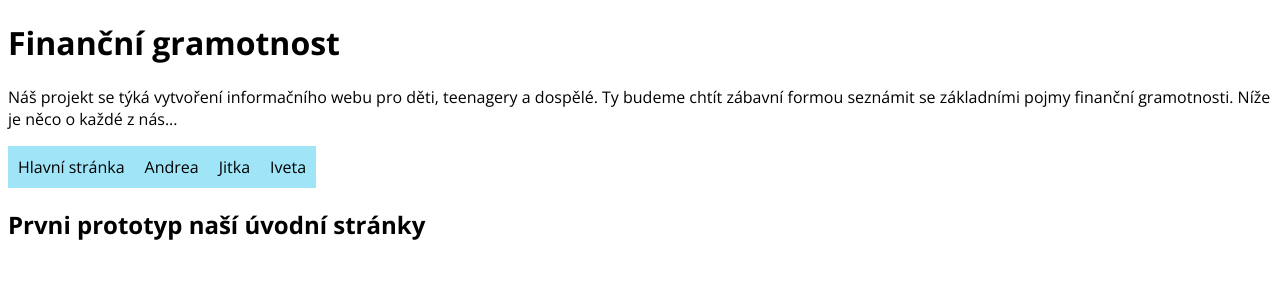
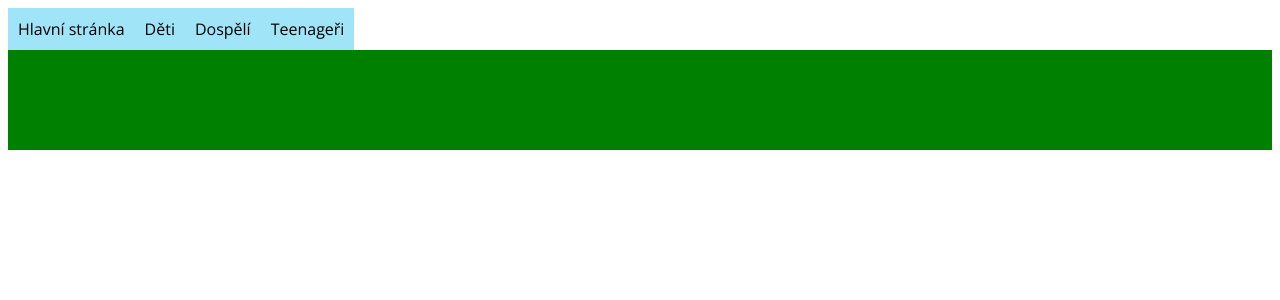
Before and after one commit to Andbrea/Financni-gramotnost, a React app: page /home in a window 1280 px wide. Shown: the top 300 px of the page. Built offline with nearby package versions, Linux system fonts and the light colour scheme.

Commit message:
uprava menu

```diff
--- a/src/Andrea/index.jsx
+++ b/src/Děti/index.jsx
@@ -1,7 +1,7 @@
 import React from 'react';
 import './style.css';
 
-const Andrea = () => {
+const Děti = () => {
 return (
 <>
 <h2>Neco</h2>
@@ -9,4 +9,4 @@ return (
     )
 };
 
-export default Andrea;
+export default Děti;
--- a/src/Home/index.jsx
+++ b/src/Home/index.jsx
@@ -5,9 +5,11 @@ const Home = () => {
 
 return (
 <>
-<h2>Prvni prototyp naší úvodní stránky</h2>
+<div className="header"> </div>
+<div className="vrstva_4"> </div>
 
-{/* //img  src="/src/Home/Uvodnii 1.1.jpg" alt="uvodni stranka" /> */}
+
+
 </>
     )
 };
--- a/src/Home/style.css
+++ b/src/Home/style.css
@@ -6,6 +6,7 @@
     font-family: 'Open Sans', sans-serif;
   }
 
-/* .uvodniFoto {
-    background-image: url('./img/Uvodnii.jpg');
-} */
+.header {
+  height: 100px;
+  background-color: green;
+}
--- a/src/index.jsx
+++ b/src/index.jsx
@@ -9,39 +9,39 @@ import {
   Link,
   useParams
 } from 'react-router-dom';
-import Andrea from './Andrea';
-import Jitka from './Jitka';
-import Iveta from './Iveta';
+import Děti from './Děti';
+import Dospělí from './dospělí';
+import Teenageri from './teenageri';
 import Home from './Home';
 
 const App = () => (
 <>
-<h1>Finanční gramotnost</h1>
+{/* <h1>Finanční gramotnost</h1>
 <p>Náš projekt se týká vytvoření informačního webu pro děti, teenagery a dospělé. Ty budeme chtít zábavní formou seznámit se základními pojmy
-        finanční gramotnosti. Níže je něco o každé z nás...</p>
+        finanční gramotnosti. Níže je něco o každé z nás...</p> */}
 {/* Nefunguje
 <img className="uvodniFoto" src={require('./img/Uvodnii.jpg')} /> */}
 
         <Router>
       <div>
               <Link className="menu" to="/home">Hlavní stránka</Link>
-              <Link className="menu" to="/andrea">Andrea</Link>
-              <Link className="menu" to="/jitka">Jitka</Link>
-              <Link className="menu" to="/iveta">Iveta</Link>
+              <Link className="menu" to="/deti">Děti</Link>
+              <Link className="menu" to="/dospeli">Dospělí</Link>
+              <Link className="menu" to="/teenageri">Teenageři</Link>
 
 
         <Switch>
           <Route path="/home">
             <Home />
           </Route>
-          <Route path="/andrea">
-            <Andrea />
+          <Route path="/deti">
+            <Děti />
           </Route>
-          <Route path="/jitka">
-            <Jitka />
+          <Route path="/dospeli">
+            <Dospělí />
           </Route>
-          <Route path="/iveta">
-            <Iveta />
+          <Route path="/teenageri">
+            <Teenageri />
           </Route>
         </Switch>
       </div>
```
Also changed, not shown: src/Dospělí/index.jsx (renamed from src/Jitka/index.jsx), src/Dospělí/style.css (added), src/Děti/style.css (added), src/Home/img/Uvodnii.jpg (renamed from src/img/Uvodnii.jpg), src/Home/img/dots.svg (added), src/Teenageri/index.jsx (renamed from src/Iveta/index.jsx), src/Teenageri/style.css (added), src/style.css (line endings or trailing spaces).
